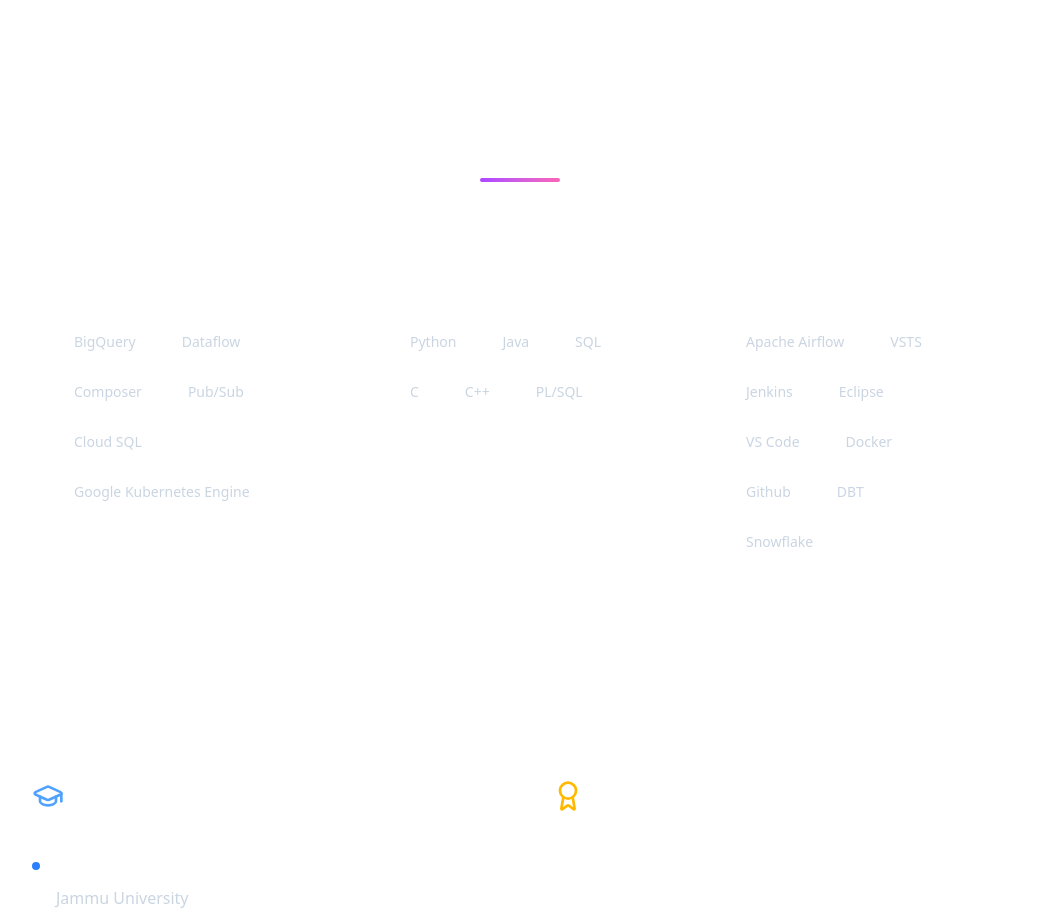
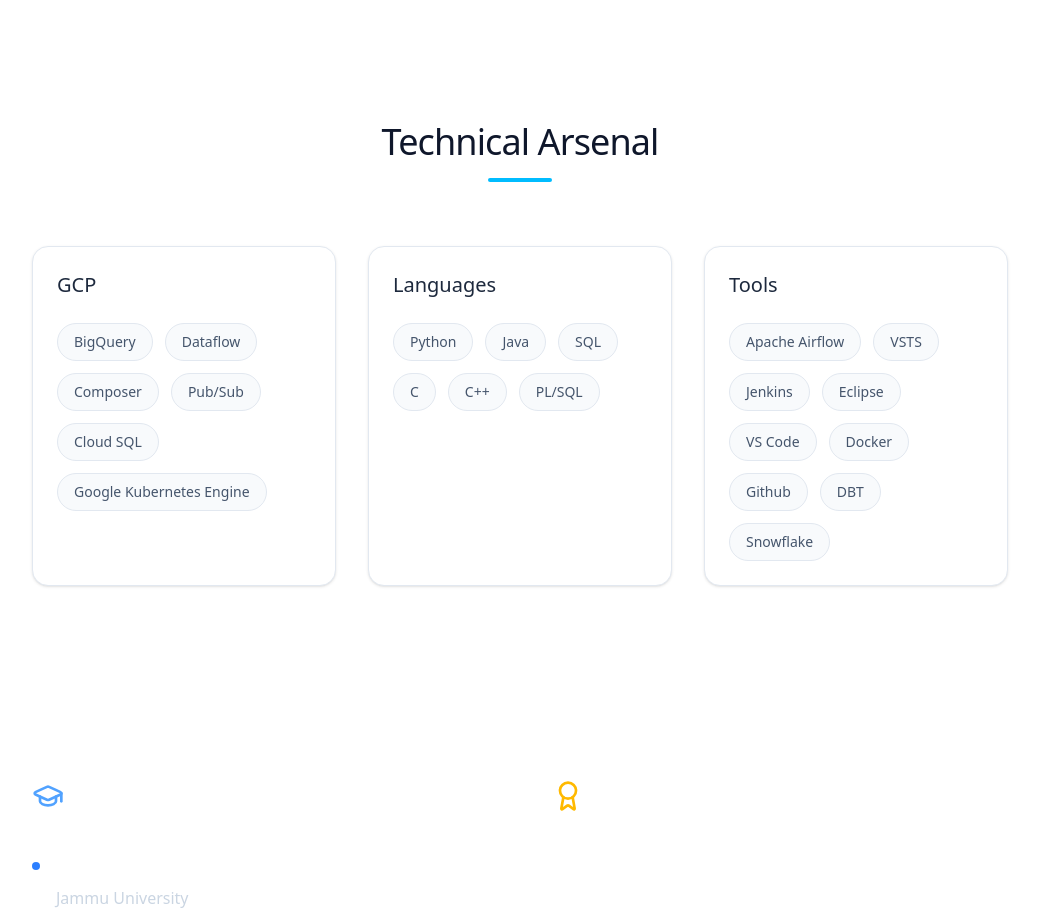
Before and after one commit to Artistic-HilalAhmad/Portgolio, a React (Vite) app in the folder hilal-ahmad-najar---portfolio/: page / in a window 1280 px wide. Shown: the part 2820-3734 px from the top of the page, without its empty margins (120-1159 px from the left). Built offline with nearby package versions, Linux system fonts and the light colour scheme.

Commit message:
Update Skills.tsx

```diff
--- a/hilal-ahmad-najar---portfolio/src/components/Skills.tsx
+++ b/hilal-ahmad-najar---portfolio/src/components/Skills.tsx
@@ -14,8 +14,8 @@
         transition={{ duration: 0.6 }}
         className="mb-16 text-center"
       >
-        <h2 className="text-3xl font-bold text-white sm:text-4xl">Technical Arsenal</h2>
-        <div className="mx-auto mt-4 h-1 w-20 rounded-full bg-gradient-to-r from-purple-500 to-pink-400" />
+        <h2 className="text-3xl font-light tracking-tight text-slate-900 sm:text-4xl">Technical Arsenal</h2>
+        <div className="mx-auto mt-4 h-1 w-16 rounded-full bg-sky-400" />
       </motion.div>
 
       <div className="grid gap-8 md:grid-cols-3">
@@ -26,14 +26,14 @@
             whileInView={{ opacity: 1, y: 0 }}
             viewport={{ once: true }}
             transition={{ duration: 0.5, delay: index * 0.1 }}
-            className="rounded-2xl border border-white/10 bg-white/5 p-6 backdrop-blur-sm"
+            className="rounded-2xl border border-slate-200 bg-white p-6 shadow-sm"
           >
-            <h3 className="mb-6 text-xl font-semibold text-white">{skillGroup.group}</h3>
+            <h3 className="mb-6 text-xl font-medium text-slate-800">{skillGroup.group}</h3>
             <div className="flex flex-wrap gap-3">
               {skillGroup.skills.map((skill, i) => (
                 <span
                   key={i}
-                  className="rounded-full border border-white/10 bg-white/5 px-4 py-2 text-sm text-slate-300 transition-colors hover:border-purple-500/50 hover:bg-purple-500/10 hover:text-white"
+                  className="rounded-full border border-slate-200 bg-slate-50 px-4 py-2 text-sm text-slate-600 transition-colors hover:border-sky-300 hover:bg-sky-50 hover:text-sky-700"
                 >
                   {skill}
                 </span>
```
